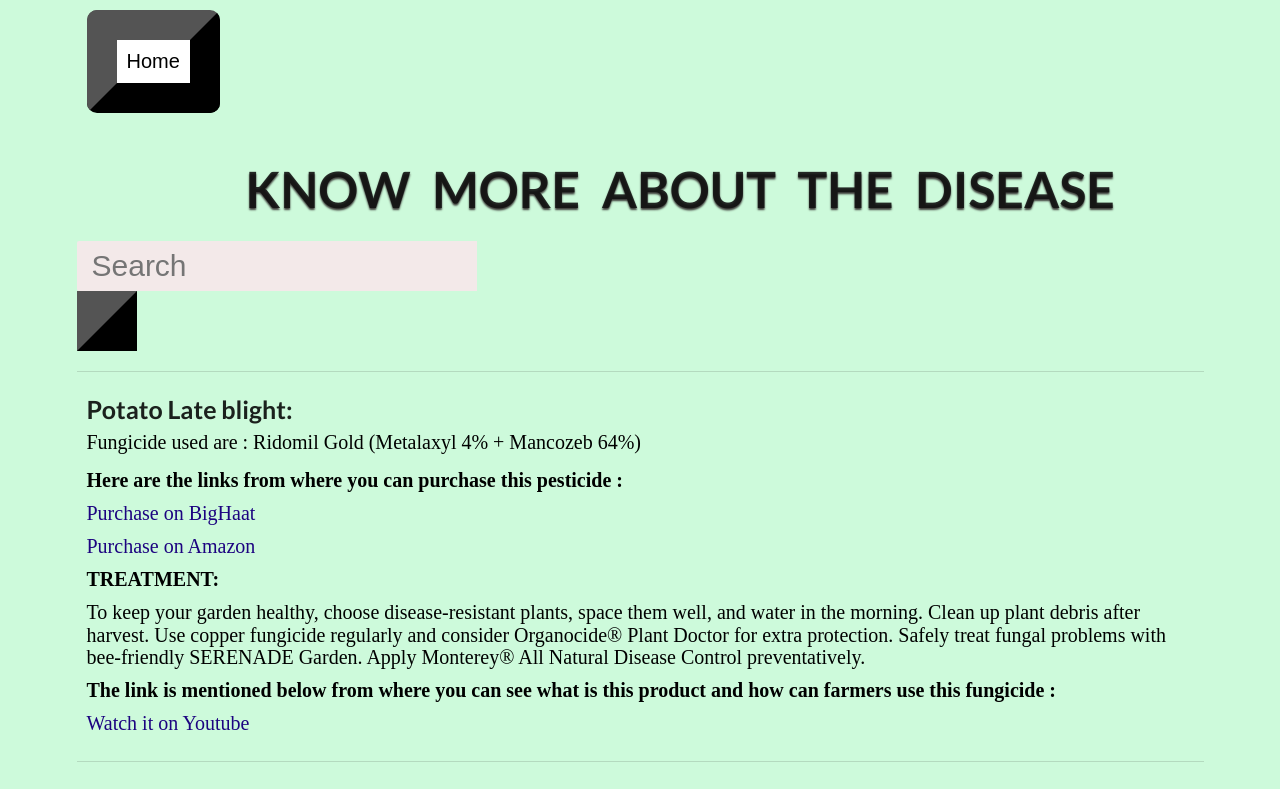
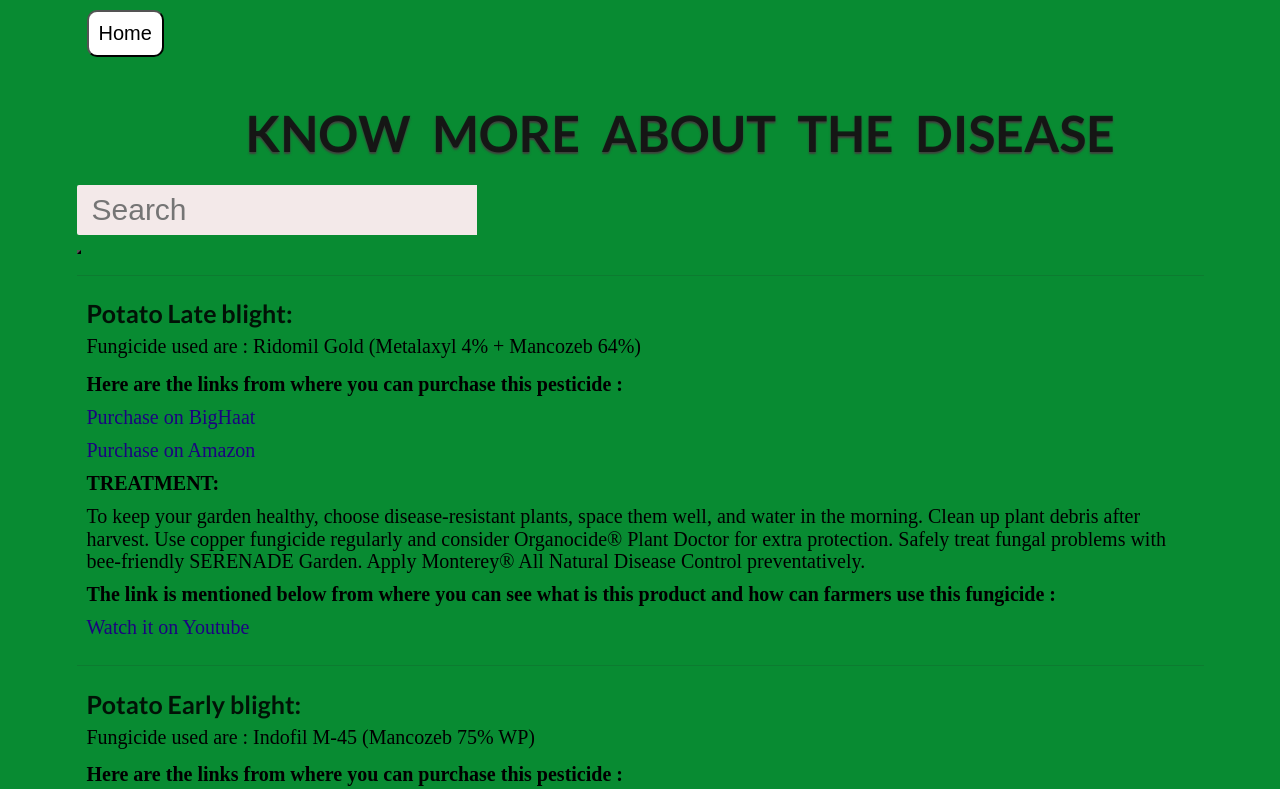
Before and after one commit to itsmeShrey/Epics, a React (Create React App) app: page / in a window 1280 px wide. Shown: the top 789 px of the page. Built offline with nearby package versions, Linux system fonts and the light colour scheme.

Commit message:
Update App.css

```diff
--- a/src/components/App.css
+++ b/src/components/App.css
@@ -2,8 +2,8 @@
     margin: 0;
     padding: 0;
     box-sizing: border-box;
-    background-color: #cdfadb;
-    border-width: 30px;
+    background-color: #088b32;
+/*     border-width: 30px; */
     font-family: cursive;
 }
 .main {
```
